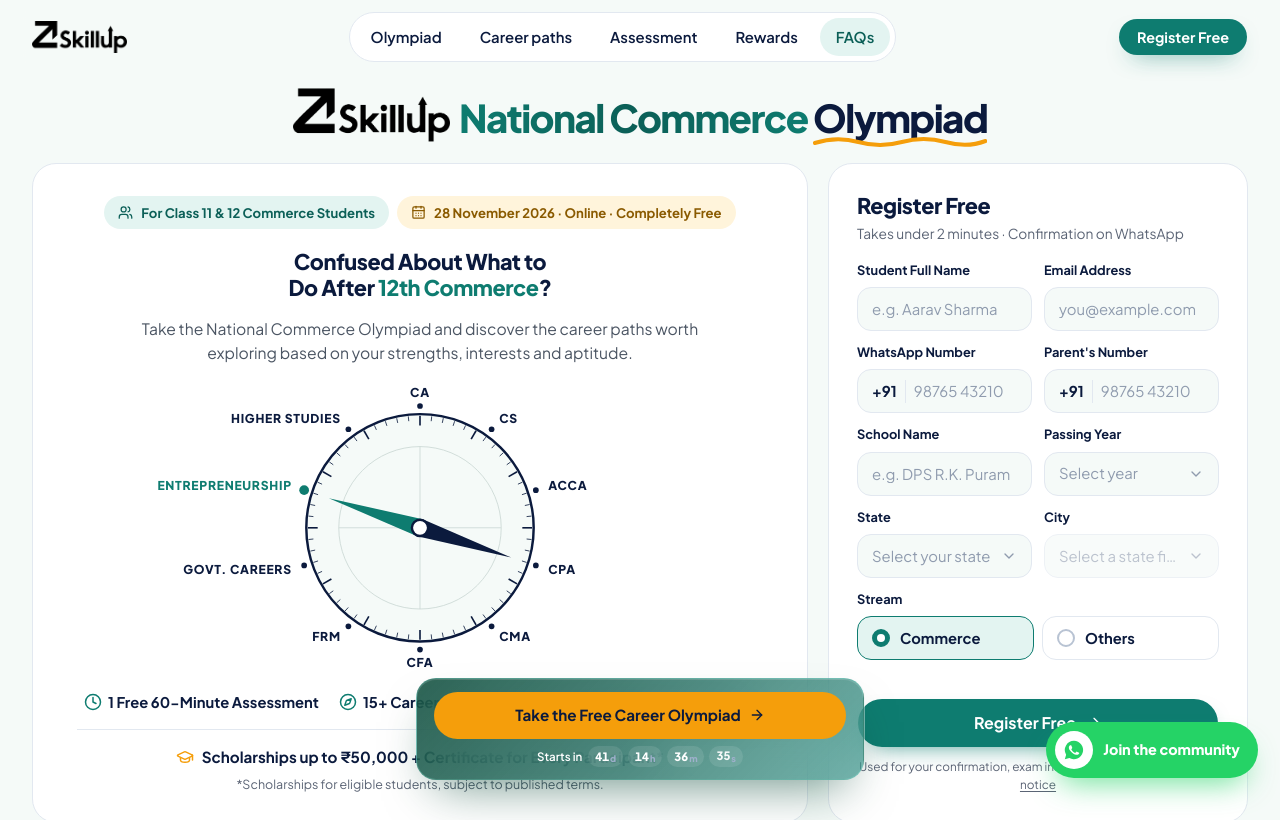
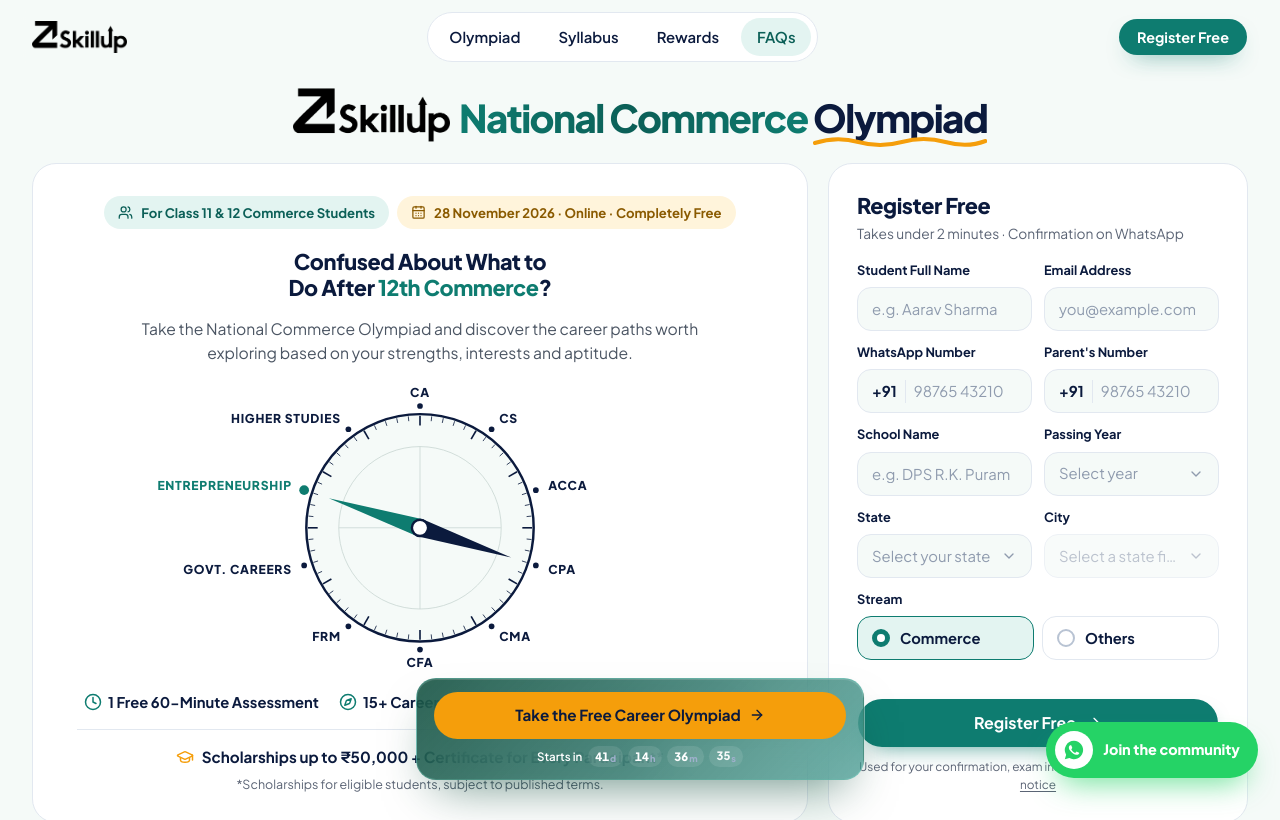
Before and after one commit to mardimanisha/acca-olympiad, a Next.js app: page / in a window 1280 px wide. Shown: the top 820 px of the page. Built offline with nearby package versions, Linux system fonts and the light colour scheme.

Commit message:
Refactor navigation and footer links to remove career paths and update syllabus reference

```diff
--- a/src/app/page.tsx
+++ b/src/app/page.tsx
@@ -1,13 +1,11 @@
 import { FloatingActions } from "@/components/floating";
 import { Assessment, Steps } from "@/components/sections/assessment";
-import { CareerExplorer } from "@/components/sections/career-explorer";
 import { FinalCta, Footer } from "@/components/sections/closing";
 import { Conversation } from "@/components/sections/conversation";
 import { Faq } from "@/components/sections/faq";
 import { Hero } from "@/components/sections/hero";
 import { TopBar } from "@/components/top-bar";
 import { Mentor } from "@/components/sections/mentor";
-import { Receive } from "@/components/sections/receive";
 import { Rewards } from "@/components/sections/rewards";
 import { Counselling } from "@/components/sections/support";
 import { Videos } from "@/components/sections/videos";
@@ -18,16 +16,14 @@
       <TopBar />
       <Hero />
       <Conversation />
-      <Receive />
-      <CareerExplorer />
-      <Videos />
-      <Mentor />
       <Assessment />
       <Steps />
+      <Mentor />
+      <Rewards />
+      <Videos />
       <Counselling />
-      <Rewards />
+      <FinalCta />
       <Faq />
-      <FinalCta />
       <Footer />
       <FloatingActions />
     </main>
--- a/src/components/sections/closing.tsx
+++ b/src/components/sections/closing.tsx
@@ -55,7 +55,7 @@
 }
 
 const FOOTER = [
-  { title: "Olympiad", links: [["Career explorer", "#s05"], ["Assessment", "#s08"], ["Rewards", "#s12"]] },
+  { title: "Olympiad", links: [["Syllabus", "#s08"], ["Rewards", "#s12"]] },
   { title: "Rules & legal", links: [["Assessment rules", "#"], ["Scholarship rules", "#"], ["Privacy notice", "#"], ["Terms", "#"]] },
   { title: "Contact", links: [[EVENT.phone, EVENT.phoneHref], ["WhatsApp community", EVENT.whatsappHref], ["FAQs", "#s14"]] },
 ];
--- a/src/lib/content.ts
+++ b/src/lib/content.ts
@@ -15,8 +15,7 @@
 
 export const NAV = [
   { label: "Olympiad", href: "#s01" },
-  { label: "Career paths", href: "#s05" },
-  { label: "Assessment", href: "#s08" },
+  { label: "Syllabus", href: "#s08" },
   { label: "Rewards", href: "#s12" },
   { label: "FAQs", href: "#s14" },
 ];
```
